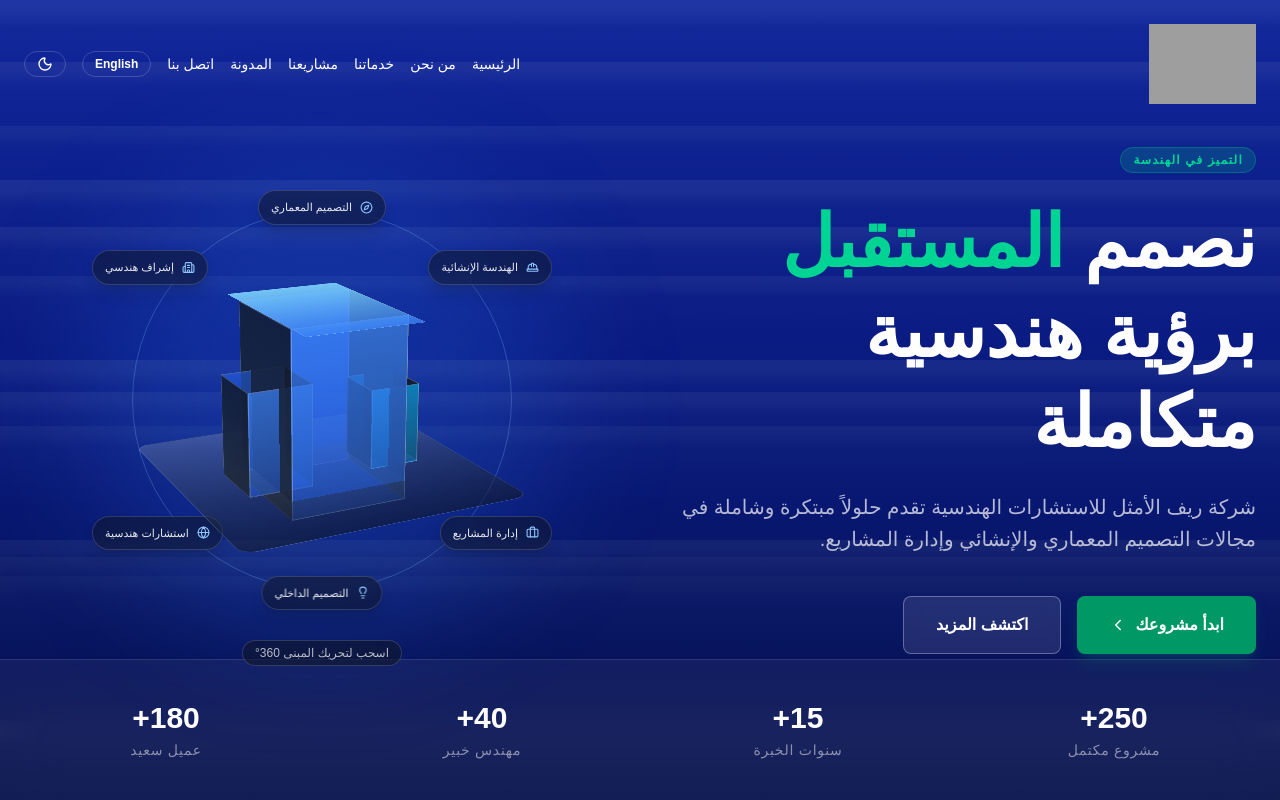
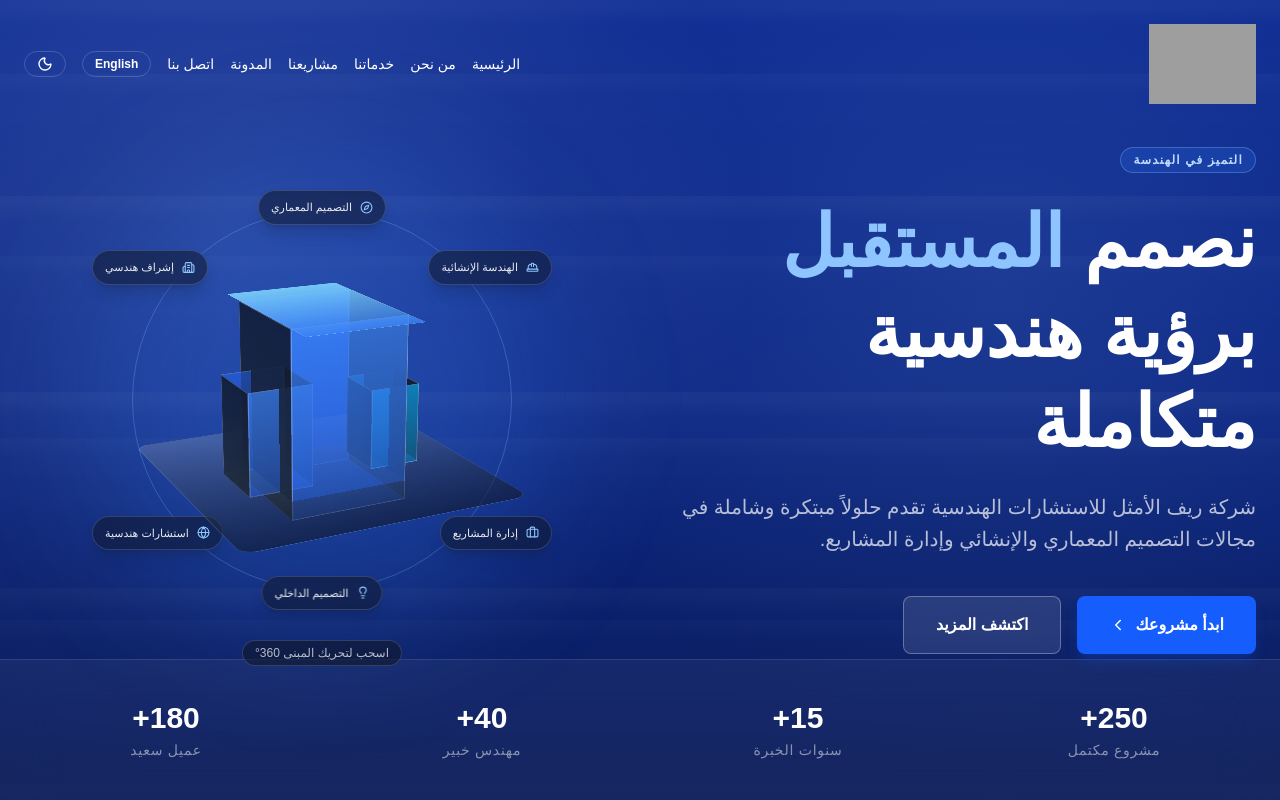
Before and after one commit to ahmedayman2023/Reef, a React (Vite) app: page / in a window 1280 px wide. Shown: the top 800 px of the page. Built offline with nearby package versions, Linux system fonts and the light colour scheme; grey boxes are pictures that could not be loaded.

Commit message:
Home 1.4

```diff
--- a/src/pages/Home.tsx
+++ b/src/pages/Home.tsx
@@ -54,9 +54,10 @@ const Hero = ({ isAr }: { isAr: boolean }) => {
   return (
     <section id="home" className="relative h-screen flex items-center overflow-hidden">
       <div className="absolute inset-0 z-0">
-        <div className="absolute inset-0 bg-[#0b1f9c]"></div>
-        <div className="absolute inset-0 hero-pattern opacity-20"></div>
-        <div className="absolute inset-0 bg-gradient-to-b from-[#1e3a8a]/16 via-[#020617]/22 to-[#020617]/62"></div>
+        <div className="absolute inset-0 bg-[#0f2f9f]"></div>
+        <div className="absolute inset-0 hero-pattern opacity-12"></div>
+        <div className="absolute inset-0 bg-[radial-gradient(circle_at_18%_30%,rgba(191,219,254,0.20),transparent_44%),radial-gradient(circle_at_78%_38%,rgba(147,197,253,0.14),transparent_42%)]"></div>
+        <div className="absolute inset-0 bg-gradient-to-b from-[#0b1f5f]/18 via-[#08153d]/26 to-[#020617]/54"></div>
       </div>
 
       <div className="relative z-10 max-w-7xl mx-auto px-6 w-full">
@@ -67,14 +68,14 @@ const Hero = ({ isAr }: { isAr: boolean }) => {
             transition={{ duration: 0.8 }}
             className="max-w-3xl"
           >
-            <span className="inline-block py-1 px-3 rounded-full bg-emerald-500/20 text-emerald-400 text-xs font-bold tracking-widest uppercase mb-6 border border-emerald-500/30">
+            <span className="inline-block py-1 px-3 rounded-full bg-blue-500/18 text-blue-200 text-xs font-bold tracking-widest uppercase mb-6 border border-blue-300/30">
               {isAr ? "التميز في الهندسة" : "Excellence in Engineering"}
             </span>
             <h1 className="text-5xl md:text-7xl font-bold text-white leading-tight mb-6">
               {isAr ? (
-                <>نصمم <span className="text-emerald-400">المستقبل</span> برؤية هندسية متكاملة</>
+                <>نصمم <span className="text-blue-300">المستقبل</span> برؤية هندسية متكاملة</>
               ) : (
-                <>Designing the <span className="text-emerald-400">Future</span> with Engineering Vision</>
+                <>Designing the <span className="text-blue-300">Future</span> with Engineering Vision</>
               )}
             </h1>
             <p className="text-xl text-white/70 mb-10 leading-relaxed">
@@ -83,7 +84,7 @@ const Hero = ({ isAr }: { isAr: boolean }) => {
                 : "Reef Al-Amthal Engineering Consulting provides innovative and comprehensive solutions in architectural and structural design and project management."}
             </p>
             <div className="flex flex-wrap gap-4">
-              <Link to="/contact" className="px-8 py-4 bg-emerald-600 hover:bg-emerald-700 text-white rounded-lg font-bold transition-all shadow-lg shadow-emerald-600/20 flex items-center gap-2">
+              <Link to="/contact" className="px-8 py-4 bg-blue-600 hover:bg-blue-700 text-white rounded-lg font-bold transition-all shadow-lg shadow-blue-600/20 flex items-center gap-2">
                 {isAr ? "ابدأ مشروعك" : "Start Your Project"}
                 {isAr ? <ChevronLeft size={18} /> : <ChevronRight size={18} />}
               </Link>
@@ -184,13 +185,12 @@ const Hero = ({ isAr }: { isAr: boolean }) => {
         .hero-pattern {
           background-color: transparent;
           background-image:
-            linear-gradient(to bottom, rgba(191, 219, 254, 0.52) 0 10px, rgba(191, 219, 254, 0.12) 28px, transparent 112px),
-            linear-gradient(to bottom, rgba(219, 234, 254, 0.42) 0 8px, rgba(219, 234, 254, 0.1) 24px, transparent 105px),
-            linear-gradient(to bottom, rgba(186, 230, 253, 0.36) 0 7px, rgba(186, 230, 253, 0.08) 21px, transparent 96px);
-          background-size: 34px 180px, 32px 165px, 30px 150px;
-          background-position: 0 0, 16px 62px, 8px 126px;
+            linear-gradient(to bottom, rgba(219, 234, 254, 0.40) 0 8px, rgba(219, 234, 254, 0.08) 24px, transparent 128px),
+            linear-gradient(to bottom, rgba(191, 219, 254, 0.30) 0 6px, rgba(191, 219, 254, 0.06) 20px, transparent 120px);
+          background-size: 42px 196px, 40px 182px;
+          background-position: 0 0, 20px 74px;
           background-repeat: repeat;
-          filter: blur(0.25px);
+          filter: blur(0.4px);
         }
       `}</style>
 
```
